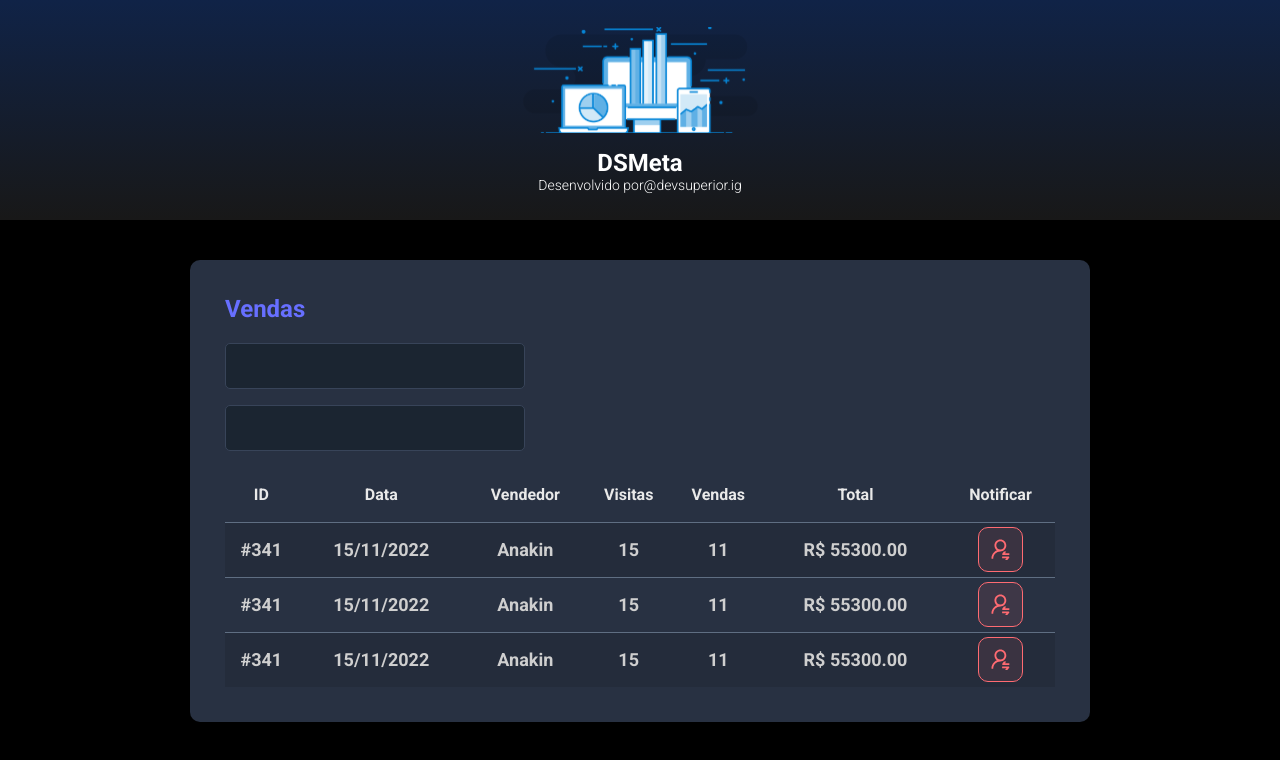
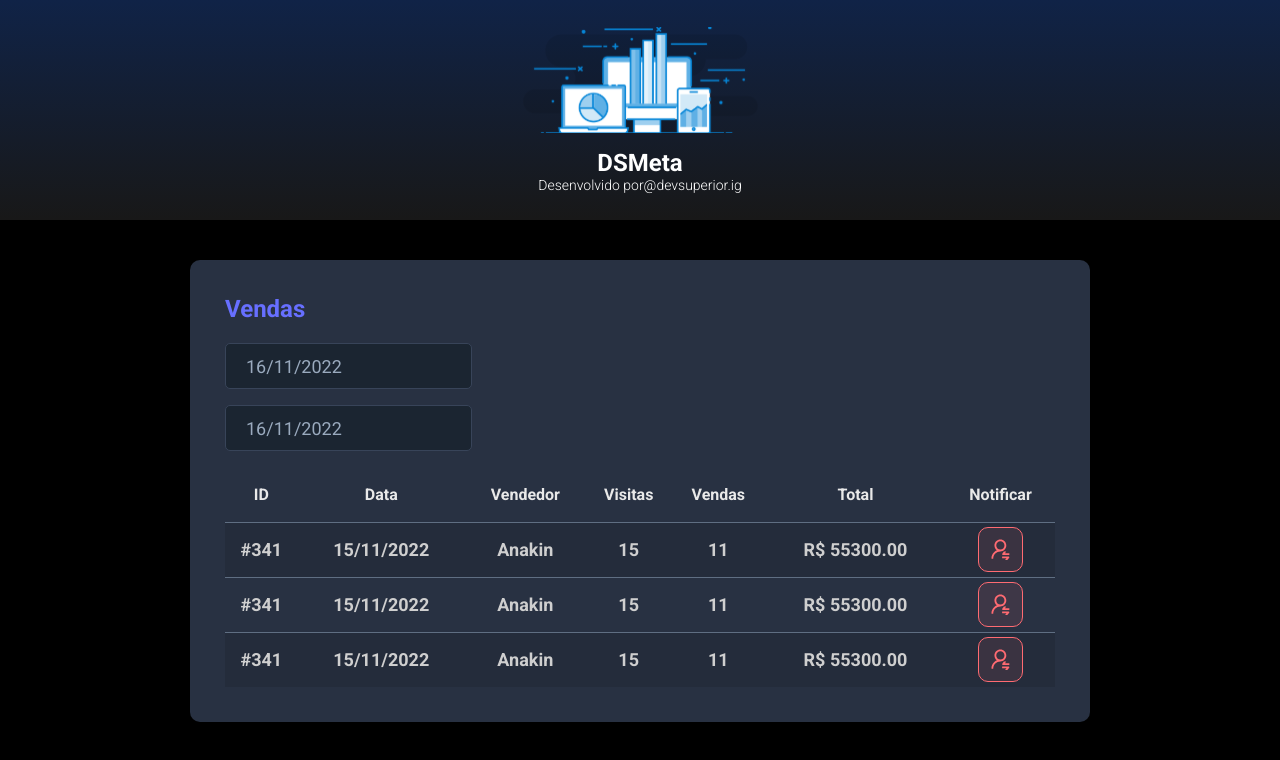
Before and after one commit to RenataHassum/dsmeta_fullstack, a React (Vite) app in the folder frontend/: page / in a window 1280 px wide. Shown: the top 760 px of the page. Built offline with nearby package versions, Linux system fonts and the light colour scheme.

Commit message:
Datepicker

```diff
--- a/frontend/package.json
+++ b/frontend/package.json
@@ -9,7 +9,9 @@
     "preview": "vite preview"
   },
   "dependencies": {
+    "@types/react-datepicker": "4.4.2",
     "react": "^18.2.0",
+    "react-datepicker": "4.8.0",
     "react-dom": "^18.2.0"
   },
   "devDependencies": {
--- a/frontend/src/components/SalesCard/index.tsx
+++ b/frontend/src/components/SalesCard/index.tsx
@@ -1,3 +1,6 @@
+import DatePicker from 'react-datepicker';
+import 'react-datepicker/dist/react-datepicker.css';
+
 import NotificationButton from '../NotificationButton';
 import './styles.css';
 
@@ -8,10 +11,20 @@
         <h2 className="dsmeta-sales-title">Vendas</h2>
         <div>
           <div className="dsmeta-form-control-container">
-            <input className="dsmeta-form-control" type="text" />
+            <DatePicker
+              selected={new Date()}
+              onChange={(date: Date) => {}}
+              className="dsmeta-form-control"
+              dateFormat="dd/MM/yyyy"
+            />
           </div>
           <div className="dsmeta-form-control-container">
-            <input className="dsmeta-form-control" type="text" />
+            <DatePicker
+              selected={new Date()}
+              onChange={(date: Date) => {}}
+              className="dsmeta-form-control"
+              dateFormat="dd/MM/yyyy"
+            />
           </div>
         </div>
 
@@ -50,7 +63,7 @@
                 <th className="show992">11</th>
                 <th>R$ 55300.00</th>
                 <th>
-                <div className="dsmeta-red-btn-container">
+                  <div className="dsmeta-red-btn-container">
                     <NotificationButton />
                   </div>
                 </th>
@@ -63,7 +76,7 @@
                 <th className="show992">11</th>
                 <th>R$ 55300.00</th>
                 <th>
-                <div className="dsmeta-red-btn-container">
+                  <div className="dsmeta-red-btn-container">
                     <NotificationButton />
                   </div>
                 </th>
```
Also changed, not shown: 1 other file (tests, documents, lock files or other folders).
